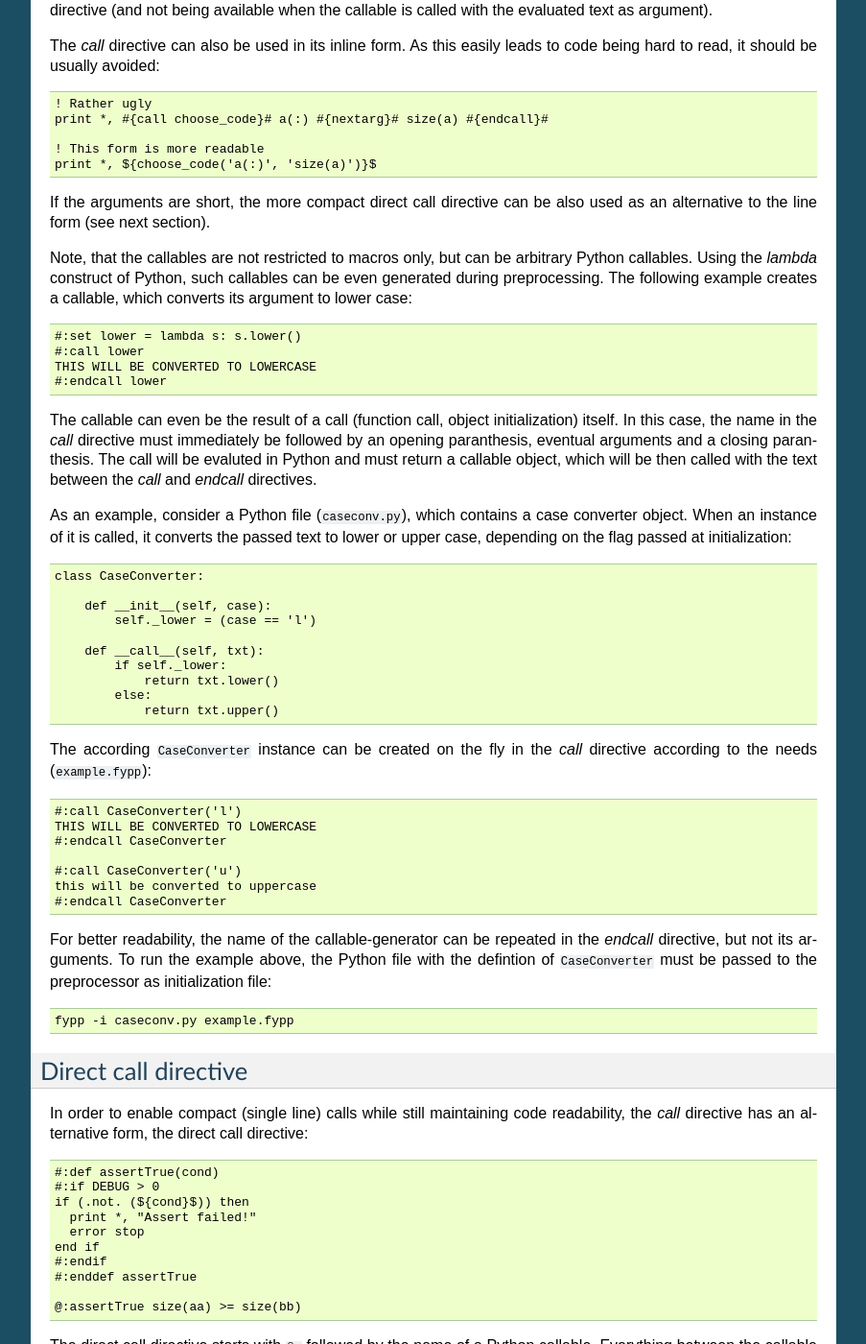
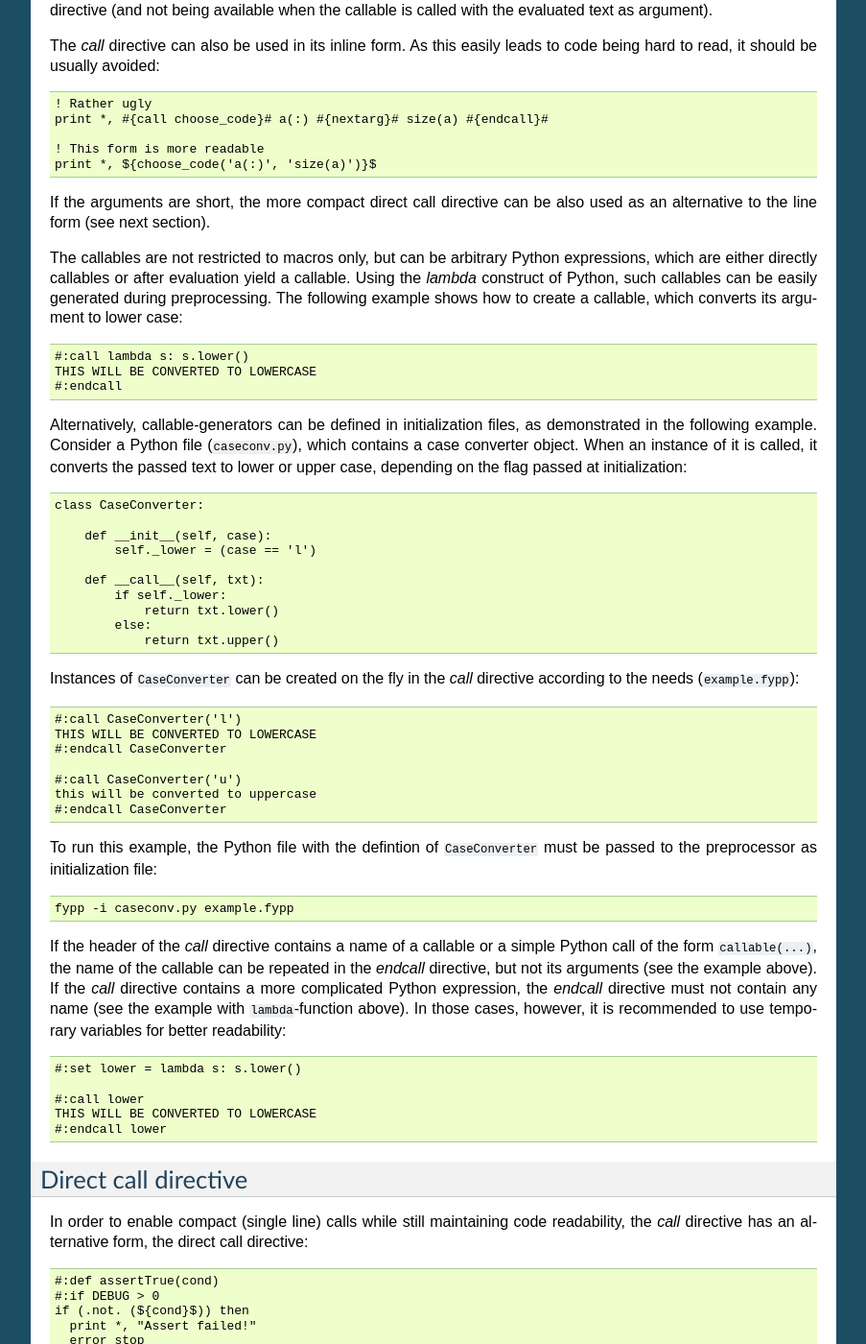
Before and after one commit to aradi/fypp, a Sphinx documentation site: the page built from docs/fypp.rst, in a window 1280 px wide and 1400 px high, scrolled down 13274 px. Shown: the whole window at 96% size, without its empty margins (198-1101 px from the left). Built offline with Sphinx 7.4.7, drawn with Linux system fonts in a browser that asks for light colours.

Commit message:
Allow call directive with any Python expression

```diff
--- a/CHANGELOG.rst
+++ b/CHANGELOG.rst
@@ -15,7 +15,7 @@ Added
 
 * Assert directive.
 
-* Generalized callables.
+* Generalized call directive with any Python expression yielding a callable.
 
 * Improve on scopes: execute initialisation and evaluations during rendering
   in the same (module like) scope.
--- a/docs/fypp.rst
+++ b/docs/fypp.rst
@@ -816,26 +816,21 @@ to code being hard to read, it should be usually avoided::
 If the arguments are short, the more compact direct call directive can be also
 used as an alternative to the line form (see next section).
 
-Note, that the callables are not restricted to macros only, but can be arbitrary
-Python callables. Using the `lambda` construct of Python, such callables can be
-even generated during preprocessing. The following example creates a callable,
-which converts its argument to lower case::
-
-  #:set lower = lambda s: s.lower()
-  #:call lower
+The callables are not restricted to macros only, but can be arbitrary Python
+expressions, which are either directly callables or after evaluation yield a
+callable. Using the `lambda` construct of Python, such callables can be easily
+generated during preprocessing. The following example shows how to create a
+callable, which converts its argument to lower case::
+
+  #:call lambda s: s.lower()
   THIS WILL BE CONVERTED TO LOWERCASE
-  #:endcall lower
-
-The callable can even be the result of a call (function call, object
-initialization) itself. In this case, the name in the `call` directive must
-immediately be followed by an opening paranthesis, eventual arguments and a
-closing paranthesis. The call will be evaluted in Python and must return a
-callable object, which will be then called with the text between the `call` and
-`endcall` directives.
-
-As an example, consider a Python file (``caseconv.py``), which contains a case
-converter object. When an instance of it is called, it converts the passed text
-to lower or upper case, depending on the flag passed at initialization::
+  #:endcall
+
+Alternatively, callable-generators can be defined in initialization files, as
+demonstrated in the following example. Consider a Python file (``caseconv.py``),
+which contains a case converter object. When an instance of it is called, it
+converts the passed text to lower or upper case, depending on the flag passed at
+initialization::
 
   class CaseConverter:
 
@@ -848,8 +843,8 @@ to lower or upper case, depending on the flag passed at initialization::
           else:
               return txt.upper()
 
-The according ``CaseConverter`` instance can be created on the fly in the `call`
-directive according to the needs (``example.fypp``)::
+Instances of ``CaseConverter`` can be created on the fly in the `call` directive
+according to the needs (``example.fypp``)::
 
   #:call CaseConverter('l')
   THIS WILL BE CONVERTED TO LOWERCASE
@@ -859,12 +854,24 @@ directive according to the needs (``example.fypp``)::
   this will be converted to uppercase
   #:endcall CaseConverter
 
-For better readability, the name of the callable-generator can be repeated in
-the `endcall` directive, but not its arguments. To run the example above, the
-Python file with the defintion of ``CaseConverter`` must be passed to the
-preprocessor as initialization file::
+To run this example, the Python file with the defintion of ``CaseConverter``
+must be passed to the preprocessor as initialization file::
 
   fypp -i caseconv.py example.fypp
+
+If the header of the `call` directive contains a name of a callable or a simple
+Python call of the form ``callable(...)``, the name of the callable can be
+repeated in the `endcall` directive, but not its arguments (see the example
+above). If the `call` directive contains a more complicated Python expression,
+the `endcall` directive must not contain any name (see the example with
+``lambda``-function above). In those cases, however, it is recommended to use
+temporary variables for better readability::
+
+  #:set lower = lambda s: s.lower()
+
+  #:call lower
+  THIS WILL BE CONVERTED TO LOWERCASE
+  #:endcall lower
 
 
 Direct call directive
```
Also changed, not shown: 2 other files.
